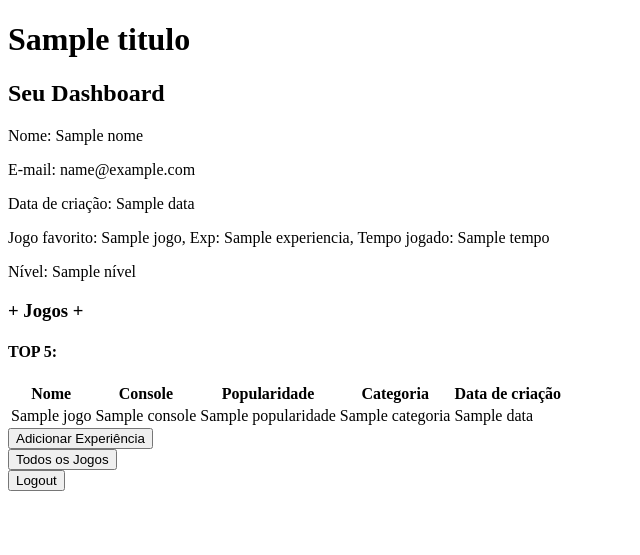
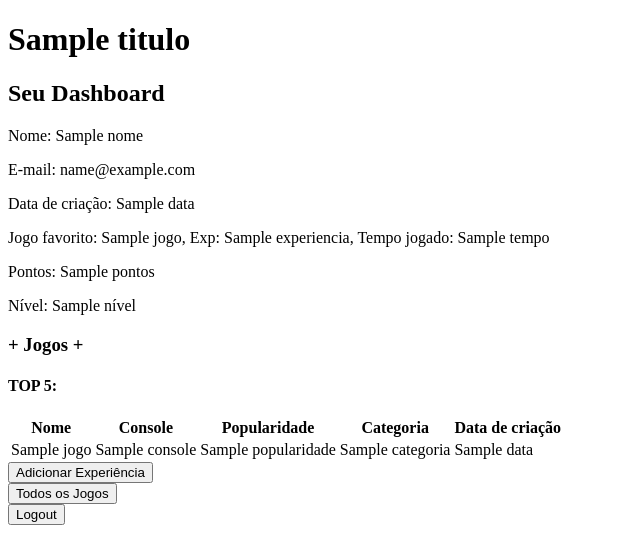
Before and after one commit to MrCl0ck/Jogoteca_PS2, a Python web app: template templates/dashboard.html in a window 1280 px wide. Shown: the top 555 px of the page, without its empty margins (0-640 px from the left). Run offline with Jinja, Linux system fonts and the light colour scheme; the template is opened without the code that fills it: most values are stand-ins (such as "Sample title", 1, 10 or a date in 2020).

Commit message:
[+] adição dos pontos no dashboard do usuário

```diff
--- a/templates/dashboard.html
+++ b/templates/dashboard.html
@@ -14,6 +14,9 @@
             </p>
             <p>
                 <label>Jogo favorito: {{ jogo }}, Exp: {{ jogo.experiencia }}, Tempo jogado: {{ jogo.tempo }} </label>
+            </p>
+            <p>
+                <label>Pontos: {{ pontos }}</label>
             </p>
             <p>
                 <label>Nível: {{ nível }}</label>
```
